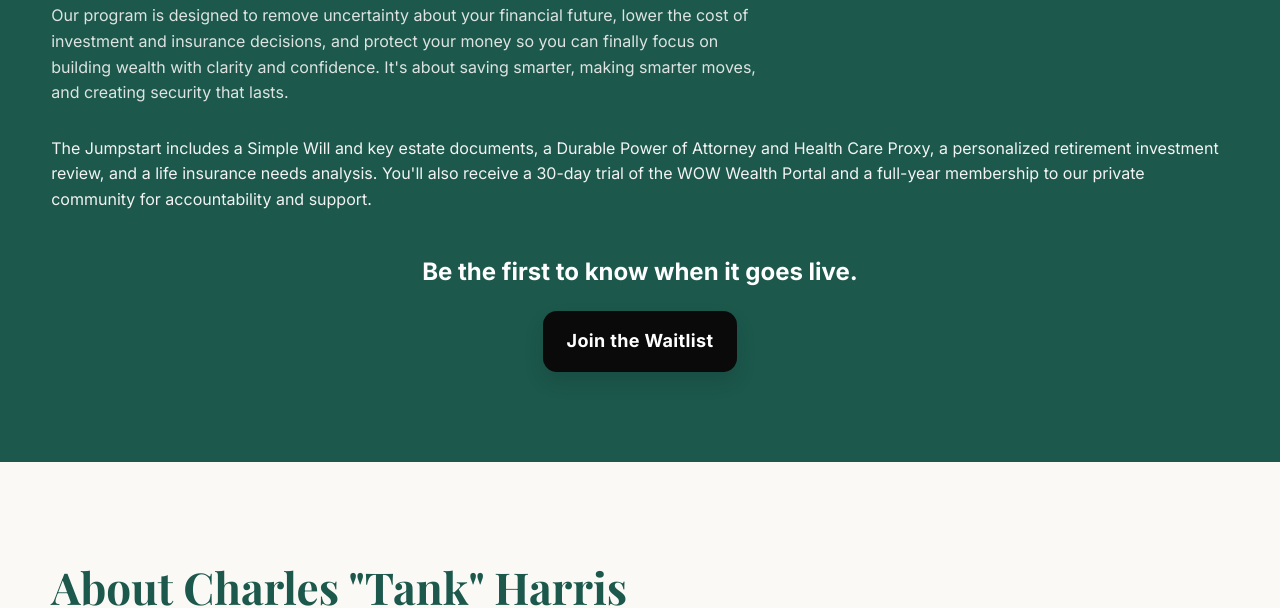
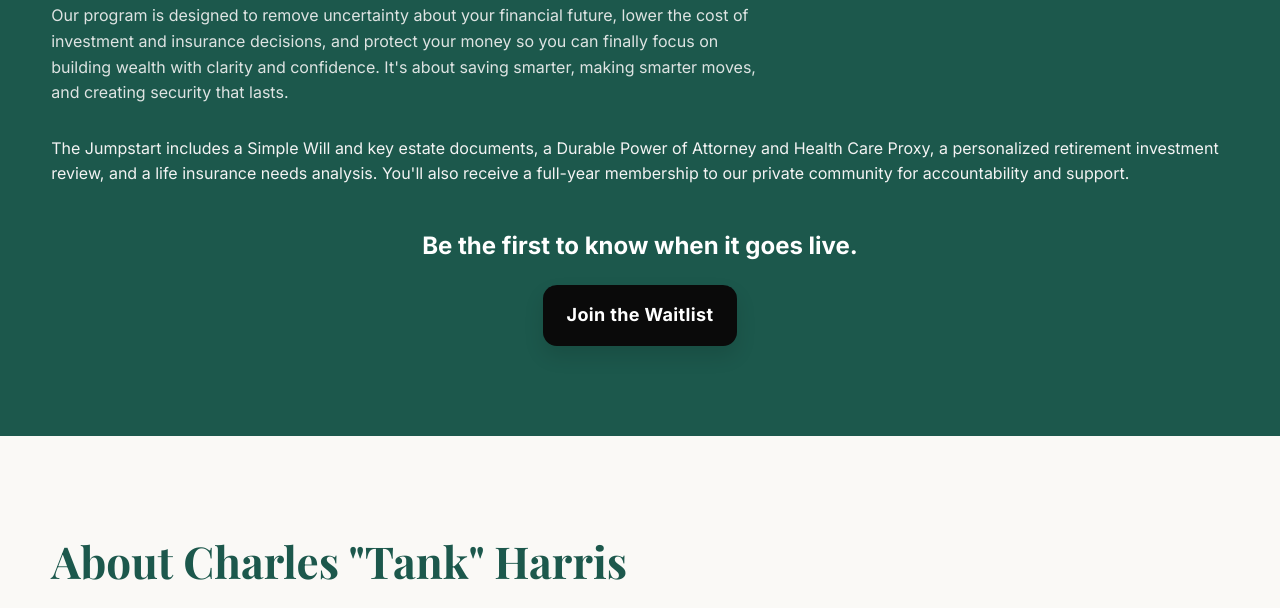
Before and after one commit to WealthOurWayTech/wowwebsite, a plain HTML site: page index.html in a window 1280 px wide. Shown: the part 2508-3116 px from the top of the page. Drawn offline with nearby package versions, Linux system fonts and the light colour scheme.

Commit message:
Make Learn More button black on about page and remove portal reference

```diff
--- a/index.html
+++ b/index.html
@@ -296,7 +296,7 @@
         <h2 style="color: white;">Join The Wealth Jumpstart</h2>
         <p class="lead" style="color: #F3F3F3; margin-bottom: 30px;">Our program is designed to remove uncertainty about your financial future, lower the cost of investment and insurance decisions, and protect your money so you can finally focus on building wealth with clarity and confidence. It's about saving smarter, making smarter moves, and creating security that lasts.</p>
 
-        <p style="color: #F3F3F3; margin-bottom: 40px;">The Jumpstart includes a Simple Will and key estate documents, a Durable Power of Attorney and Health Care Proxy, a personalized retirement investment review, and a life insurance needs analysis. You'll also receive a 30-day trial of the WOW Wealth Portal and a full-year membership to our private community for accountability and support.</p>
+        <p style="color: #F3F3F3; margin-bottom: 40px;">The Jumpstart includes a Simple Will and key estate documents, a Durable Power of Attorney and Health Care Proxy, a personalized retirement investment review, and a life insurance needs analysis. You'll also receive a full-year membership to our private community for accountability and support.</p>
 
         <div style="text-align: center; margin-top: 40px;">
           <h3 style="color: white; font-size: 24px; margin-bottom: 20px;">Be the first to know when it goes live.</h3>
```
Also changed, not shown: about.html (+1 -1 lines), 1 other file.
